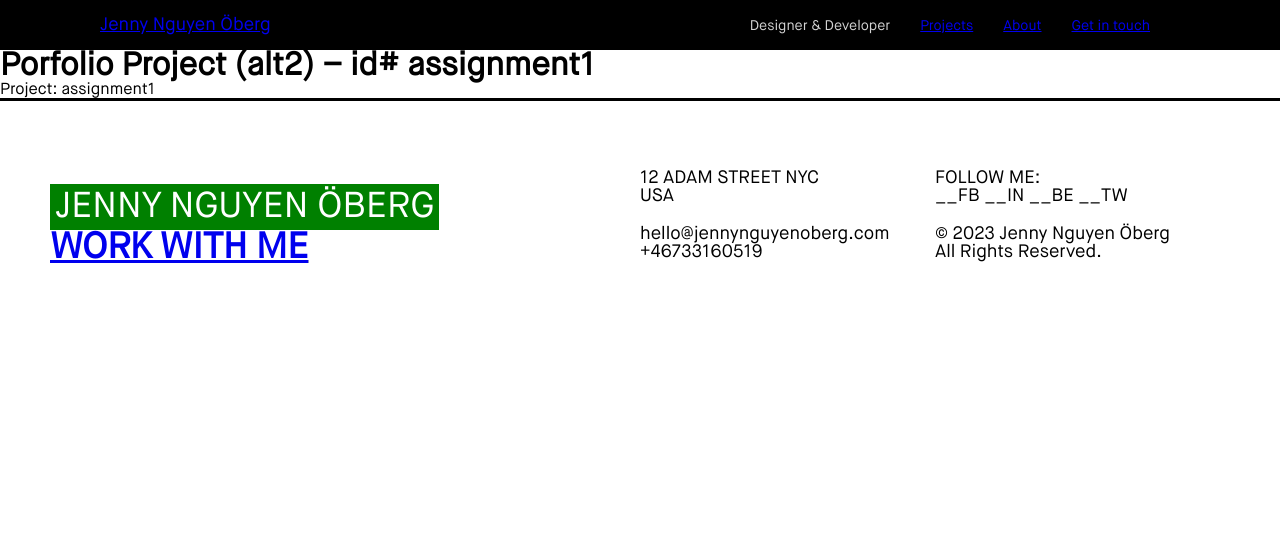
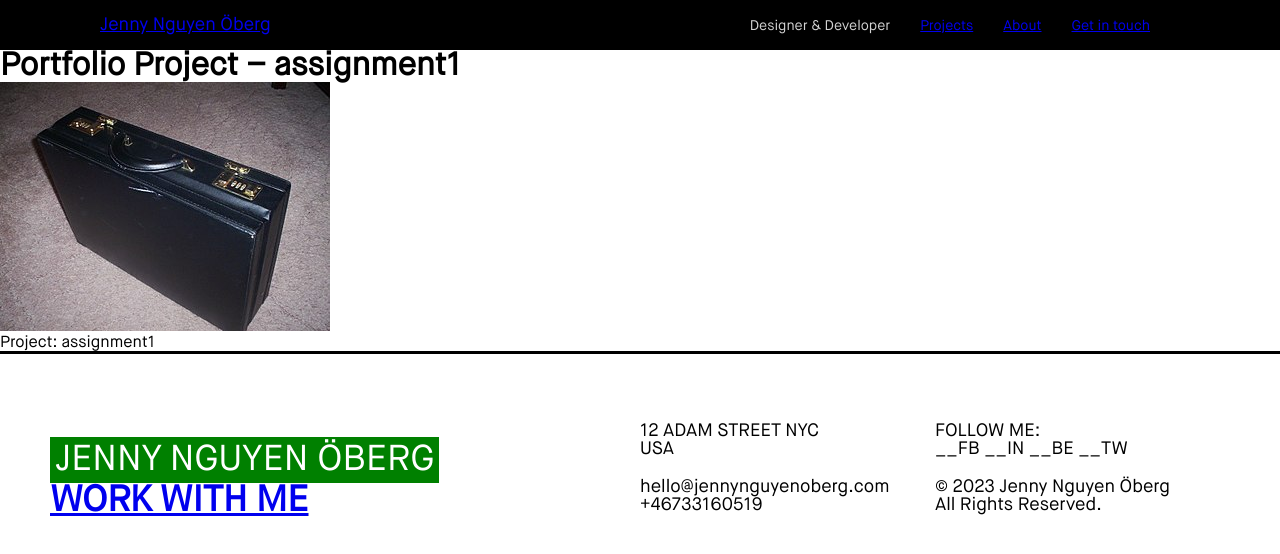
Before and after one commit to jennynguyenoberg/jennynguyenoberg-assignment5-javascript-frameworks, a Next.js app: page /projects/assignment1 in a window 1280 px wide. Shown: the top 554 px of the page. Built offline with nearby package versions, Linux system fonts and the light colour scheme; a web font is replaced by a local one.

Commit message:
change route-naming + add image to projects

```diff
--- a/app/projects/[id]/page.js
+++ b/app/projects/[id]/page.js
@@ -5,7 +5,7 @@ export default function PorfolioProject({ params }) {
   if (params.id === 'project1') {
     return (
       <div>
-        <h1>Porfolio Project – id# {params.id}</h1>
+        <h1>Portfolio Project – {params.id}</h1>
         <Image
           src={photo}
           alt="portfolio"
@@ -18,7 +18,11 @@ export default function PorfolioProject({ params }) {
   }
   return (
     <div>
-      <h1>Porfolio Project (alt2) – id# {params.id}</h1>
+      <h1>Portfolio Project – {params.id}</h1>
+      <Image
+          src={photo}
+          alt="portfolio"
+        />
       <div>
         Project: {params.id}
       </div>
--- a/app/projects/page.js
+++ b/app/projects/page.js
@@ -8,7 +8,7 @@ export default function Projects() {
     <div>
       <h1 className={styles.heading}>Projects</h1>
       <div className={styles.link}>
-        <Link href="/projects/project1" >
+        <Link href="/projects/assignment1" >
           <Image
             src={photo}
             alt="project"
@@ -19,7 +19,7 @@ export default function Projects() {
         </Link>
       </div>
       <div className={styles.link}>
-        <Link href="/projects/project2" >
+        <Link href="/projects/assignment2" >
           <Image
             src={photo}
             alt="project"
@@ -30,7 +30,7 @@ export default function Projects() {
         </Link>
       </div>
       <div className={styles.link}>
-        <Link href="/projects/project3" >
+        <Link href="/projects/assignment3" >
           <Image
             src={photo}
             alt="project"
```
